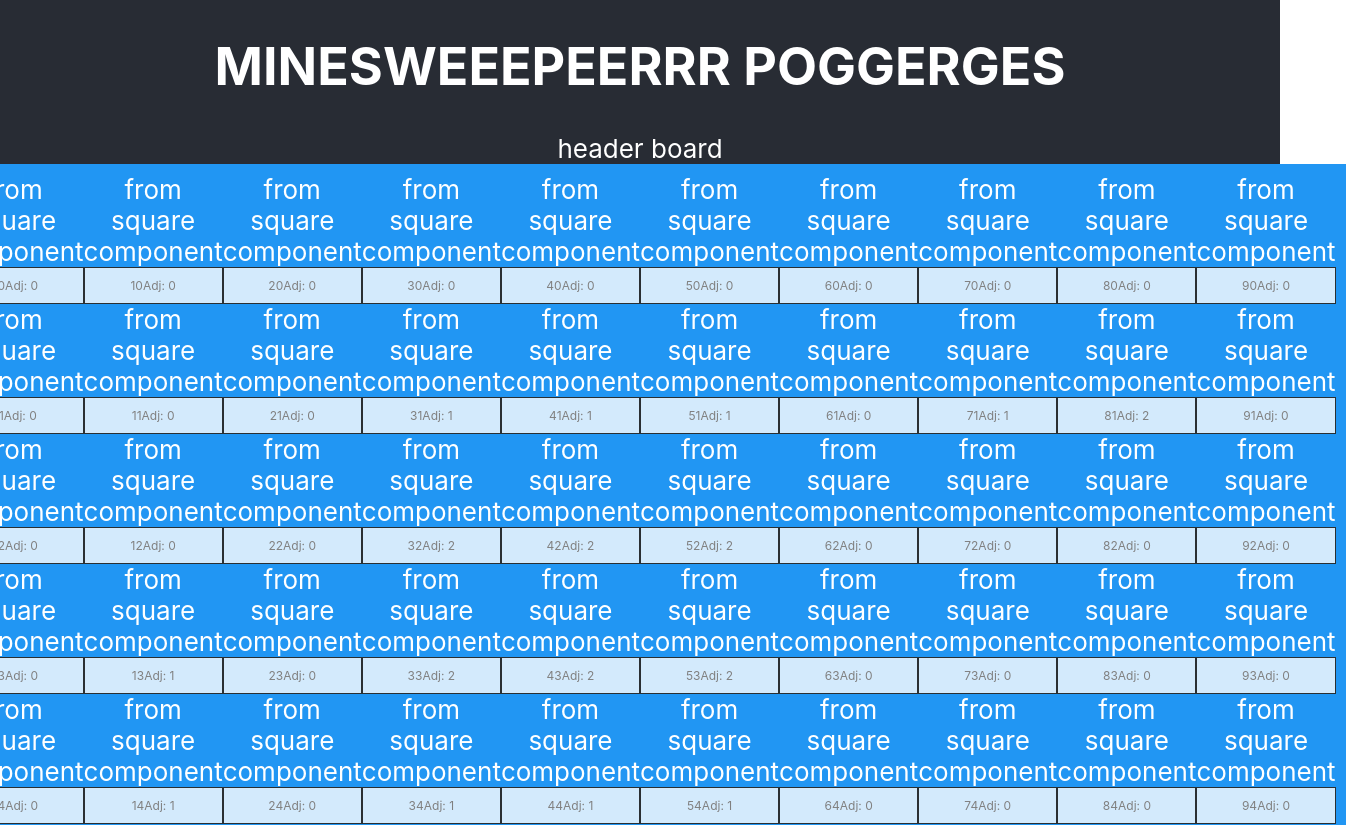
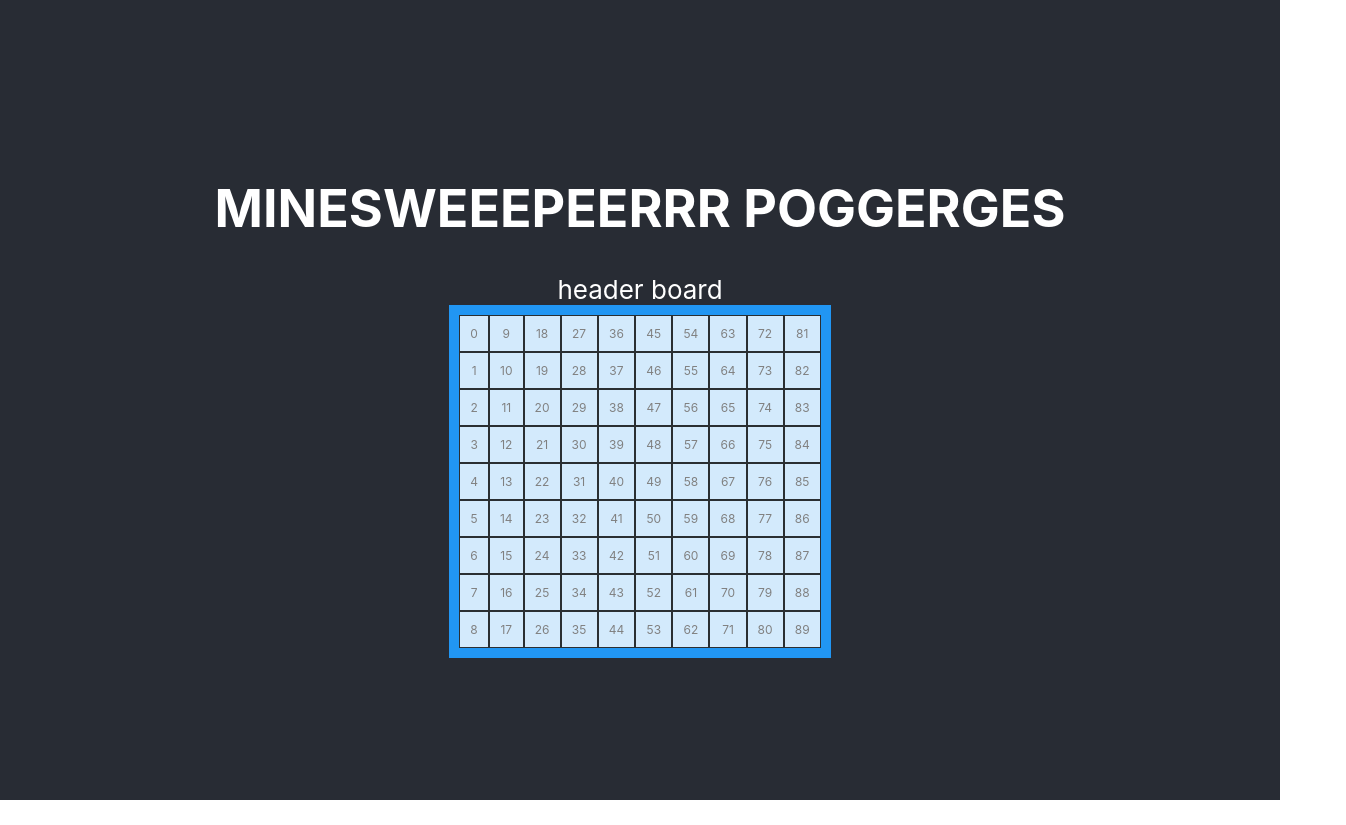
Before and after one commit to thegip/minesweeper, a React (Create React App) app: page / in a window 1280 px wide. Shown: the top 825 px of the page, 1346 px wide, since content can reach past the window. After the commit the page ends 800 px from the top, so only its background shows below. Built offline with nearby package versions, Linux system fonts and the light colour scheme.

Commit message:
moved stuff to own componenet

```diff
--- a/src/components/Game/Game.js
+++ b/src/components/Game/Game.js
@@ -9,14 +9,10 @@ function Board(props) {
     <div className="container">
       {squares.map((items) => {
         return (
-          <div className="row">
+          <div >
             {items.map((subItems) => {
               return <div>
                 <Square square={subItems}/>
-                <div className="square">
-                {subItems.column}
-                {subItems.row}
-                Adj: {subItems.adjacent} </div>
               </div>
             })}
           </div>
--- a/src/components/Game/Square.js
+++ b/src/components/Game/Square.js
@@ -1,6 +1,8 @@
-function Square(content){
-    console.log(content)
-    return <div>from  square component</div>
+import './Game.css'
+
+function Square(props){
+    console.log(props)
+    return <div className="square">{props.square.id}</div>
 }
 
 export default Square
```
